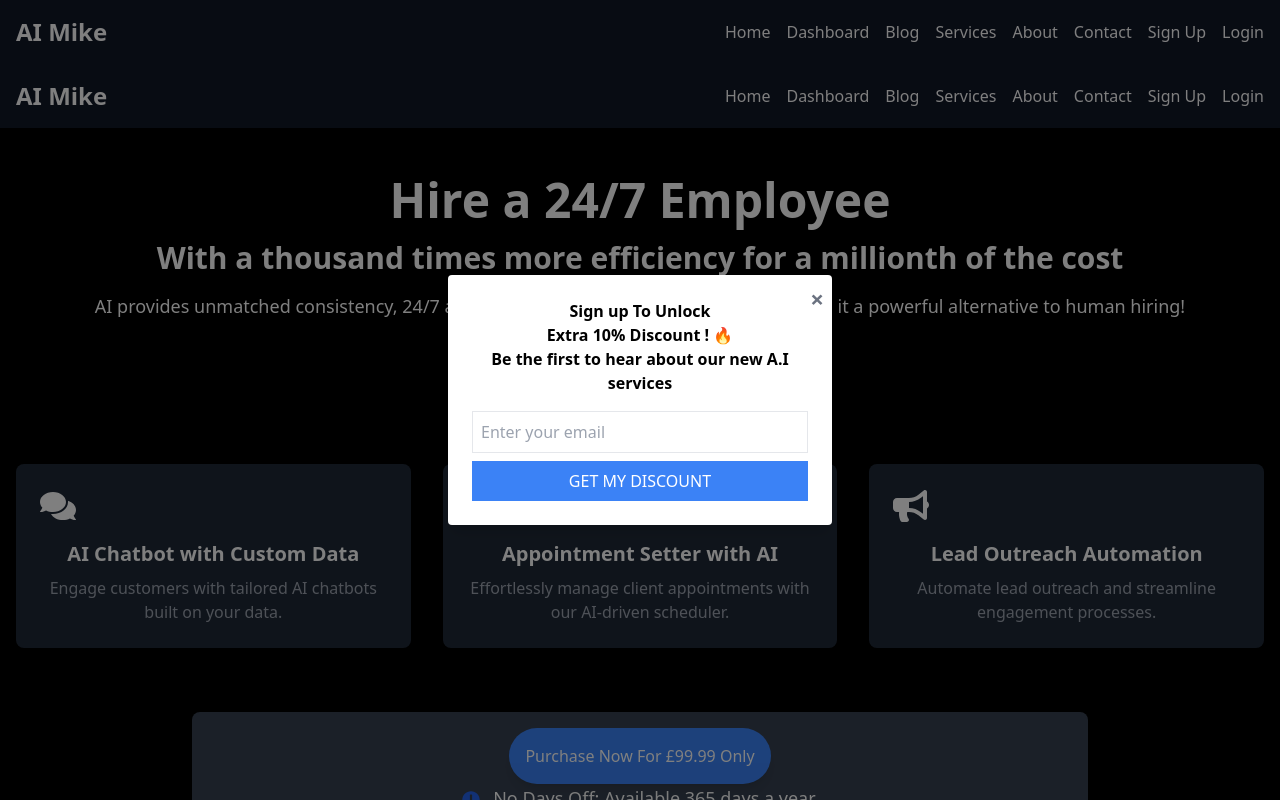
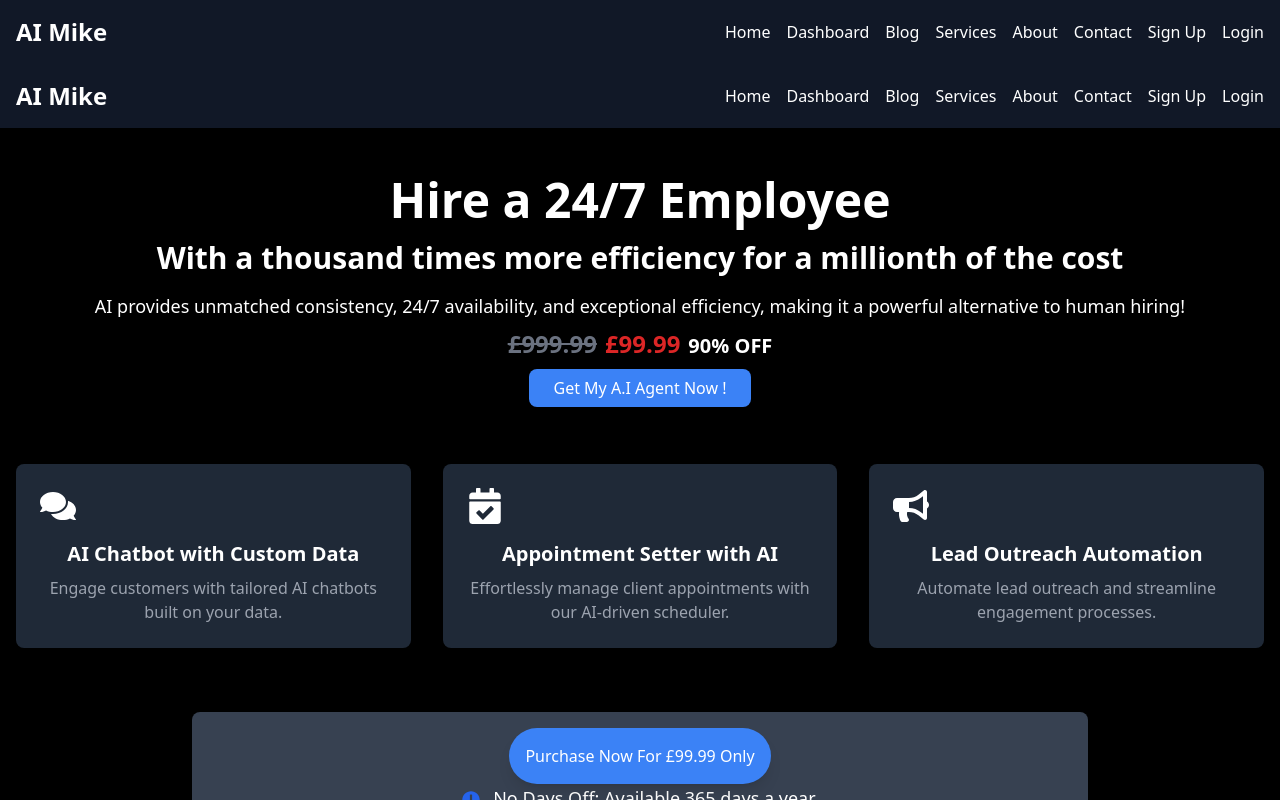
Before and after one commit to m0onpi/aimike, a Next.js app: page / in a window 1280 px wide. Shown: the top 800 px of the page. Built offline with nearby package versions, Linux system fonts and the light colour scheme.

Commit message:
fix payment checkout

```diff
--- a/app/page.tsx
+++ b/app/page.tsx
@@ -87,7 +87,6 @@ export default function Home() {
       </div>
 
       <PurchaseButton />
-      <SubscriptionPopUp />
     </Layout>
   );
 }
```
